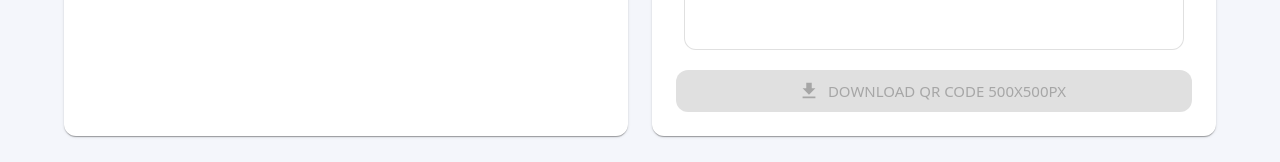
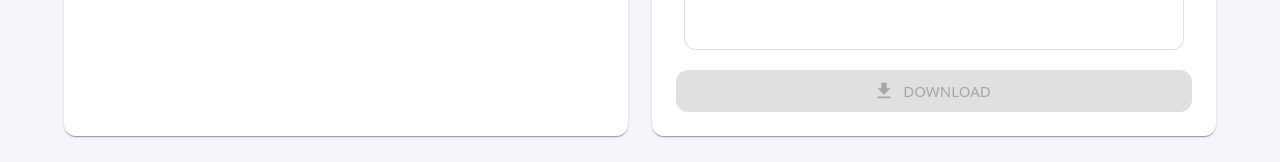
Before and after one commit to fershibli/qr-code-generator, a React (Vite) app: page / in a window 1280 px wide. Shown: the part 704-866 px from the top of the page. Built offline with nearby package versions, Linux system fonts and the light colour scheme.

Commit message:
feat: simplify download button and resolution caption

```diff
--- a/src/components/QrPreview.tsx
+++ b/src/components/QrPreview.tsx
@@ -106,8 +106,17 @@ export function QrPreview({
           onClick={onDownload}
           fullWidth
         >
-          Download QR Code {resolution}x{resolution}px
+          Download
         </Button>
+        {previewUrl && !disabled ? (
+          <Typography
+            variant="caption"
+            color="text.secondary"
+            sx={{ textAlign: 'center', width: '100%' }}
+          >
+            {resolution}x{resolution}px
+          </Typography>
+        ) : null}
       </Stack>
     </Paper>
   )
```
